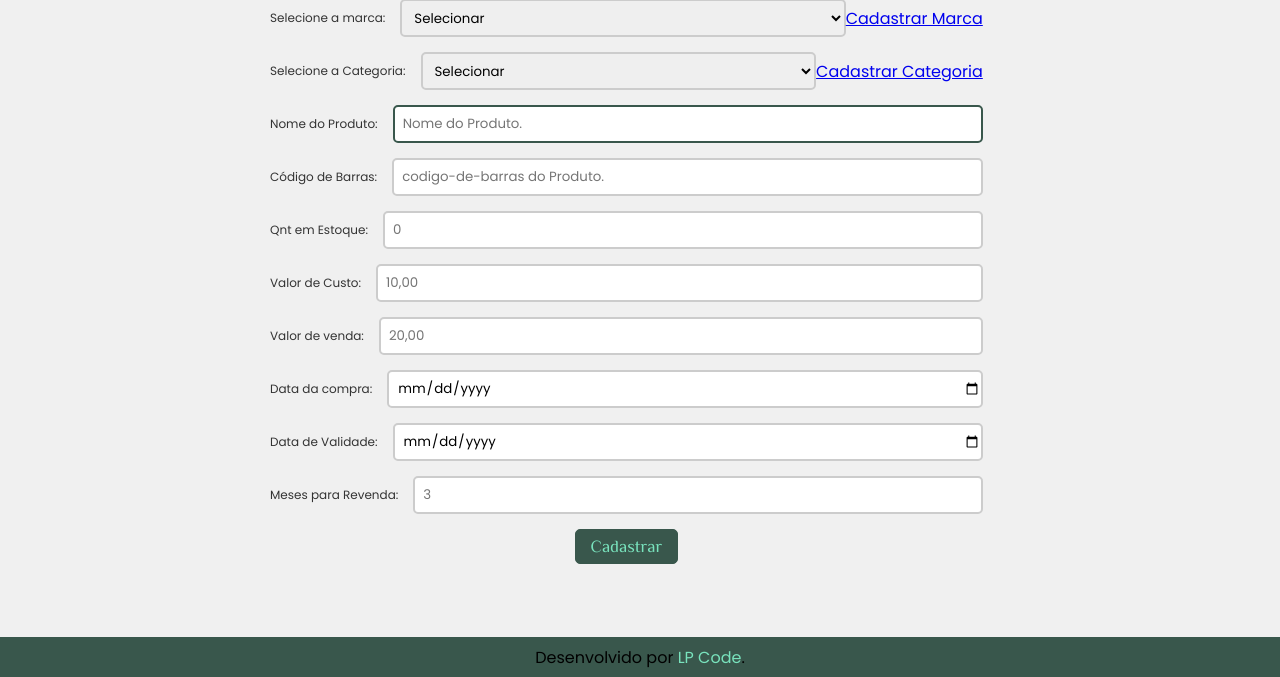
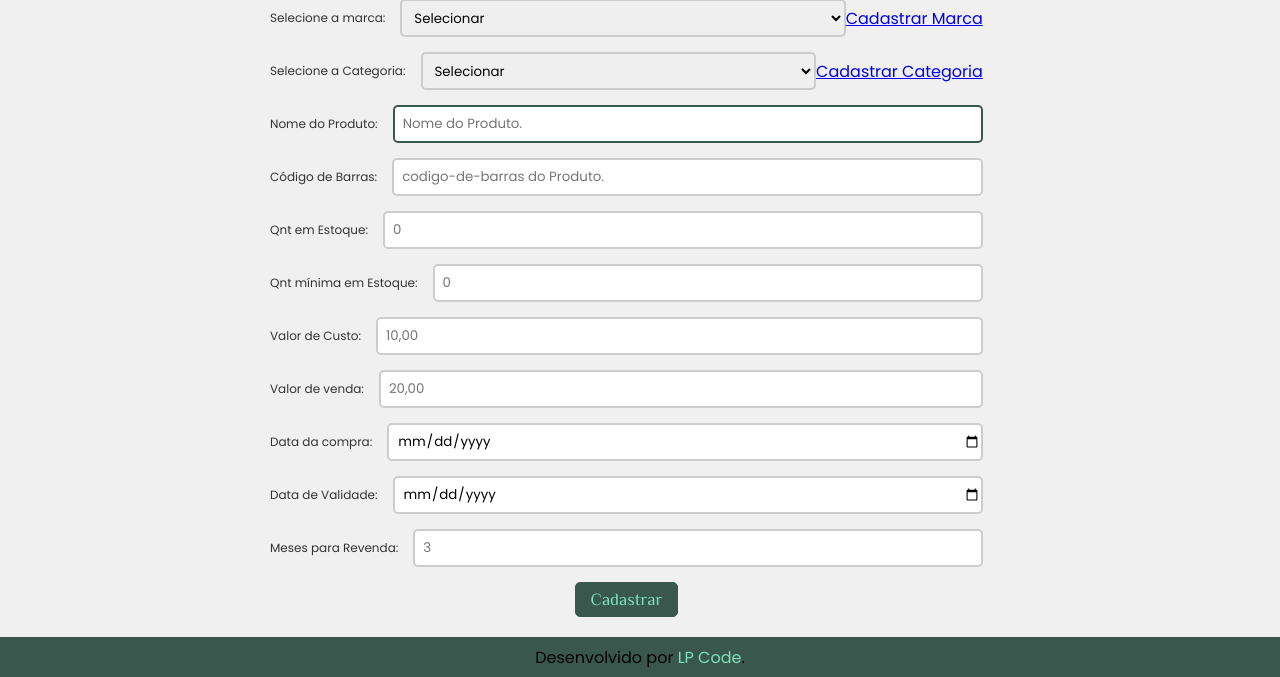
Before and after one commit to lpgstudio/unisis, a PHP site: template src/views/cadastrar-produtos.php in a window 1280 px wide. Shown: the part 180-857 px from the top of the page. Run offline with PHP 8.4, Linux system fonts and the light colour scheme; the template is opened without the code that fills it: most values are stand-ins (such as "Sample title", 1, 10 or a date in 2020).

Commit message:
estoque_min

```diff
--- a/src/controllers/cadastrar-marca.php
+++ b/src/controllers/cadastrar-marca.php
@@ -1,4 +1,3 @@
-<!-- Controllers -->
 <?php
 
 session_start();
--- a/src/controllers/cadastrar-produto.php
+++ b/src/controllers/cadastrar-produto.php
@@ -1,4 +1,3 @@
-<!-- Controllers -->
 <?php
 
 session_start();
--- a/src/controllers/marca/criar-marca.php
+++ b/src/controllers/marca/criar-marca.php
@@ -1,4 +1,3 @@
-<!-- controllers cadastro -->
 <?php
 
 session_start();
--- a/src/controllers/produto/criar-produto.php
+++ b/src/controllers/produto/criar-produto.php
@@ -1,4 +1,3 @@
-<!-- controllers cadastro -->
 <?php
 
 session_start();
@@ -14,6 +13,7 @@ $dados['marca_id'] = filter_var(@$_POST['marca'], FILTER_SANITIZE_NUMBER_INT, FI
 $dados['nome'] = filter_var(@$_POST['nome'], FILTER_SANITIZE_STRING, FILTER_FLAG_STRIP_LOW);
 $dados['ean'] = filter_var(@$_POST['codigo-de-barras'], FILTER_SANITIZE_STRING, FILTER_FLAG_STRIP_LOW);
 $dados['estoque'] = filter_var(@$_POST['estoque'], FILTER_SANITIZE_NUMBER_INT, FILTER_FLAG_STRIP_LOW);
+$dados['estoque_min'] = filter_var(@$_POST['estoque_min'], FILTER_SANITIZE_NUMBER_INT, FILTER_FLAG_STRIP_LOW);
 $dados['valor_custo'] = filter_var(@$_POST['valor-custo'], FILTER_SANITIZE_STRING, FILTER_FLAG_STRIP_LOW);
 $dados['valor_venda'] = filter_var(@$_POST['valor-venda'], FILTER_SANITIZE_STRING, FILTER_FLAG_STRIP_LOW);
 $dados['data_compra'] = filter_var(@$_POST['data-compra'], FILTER_SANITIZE_STRING, FILTER_FLAG_STRIP_LOW);
--- a/src/models/Marca.php
+++ b/src/models/Marca.php
@@ -1,4 +1,3 @@
-<!-- Model -->
 <?php
 
 class Marca extends Model{
--- a/src/views/cadastrar-produtos.php
+++ b/src/views/cadastrar-produtos.php
@@ -40,6 +40,11 @@
             </div>
 
             <div class="input">
+                <label for="estoque_min">Qnt mínima em Estoque:</label>
+                <input type="number" name="estoque_min" id="estoque_min" class="form-control" placeholder="0" value="<?= @$_POST['estoque_min'] ?>" title="Quantidade mínima em estoque" min="0" autofocus >
+            </div>
+
+            <div class="input">
                 <label for="valor-custo">Valor de Custo:</label>
                 <input type="text" name="valor-custo" id="valor-custo" class="form-control" placeholder="10,00" value="<?= @$_POST['valor-custo'] ?>" title="Valor de custo do produto" autofocus >
             </div>
```
